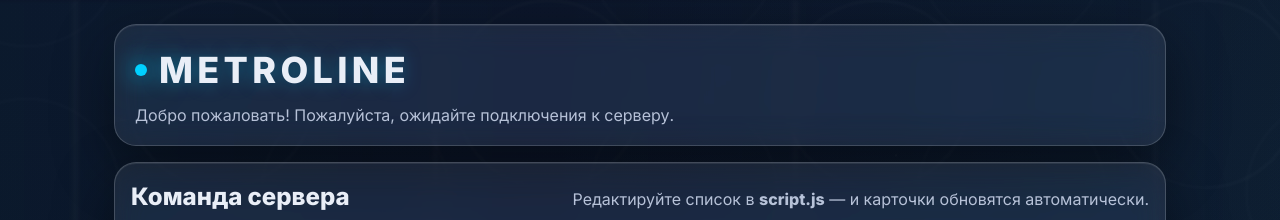
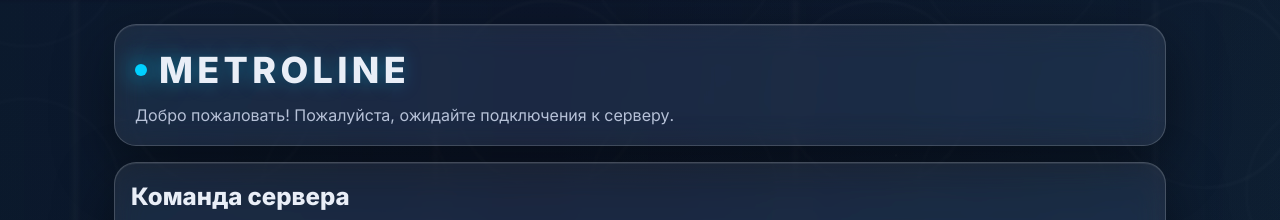
Before and after one commit to Flashyy1332/metroline, a plain HTML site: page loading_screen/index.html in a window 1280 px wide. Shown: the top 220 px of the page. Drawn offline with nearby package versions, Linux system fonts and the light colour scheme.

Commit message:
Remove outdated instruction from loading screen
Removed instruction about editing the list in script.js.

```diff
--- a/loading_screen/index.html
+++ b/loading_screen/index.html
@@ -35,7 +35,7 @@
     <section class="glass staff-block">
       <div class="section-title">
         <h2>Команда сервера</h2>
-        <p class="muted">Редактируйте список в <strong>script.js</strong> — и карточки обновятся автоматически.</p>
+        <p class="muted"></p>
       </div>
 
       <!-- Обёртка Swiper -->
```
